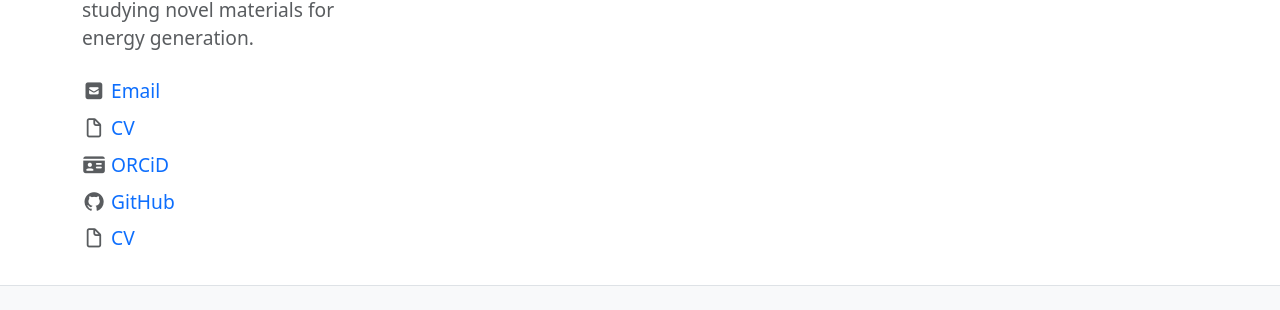
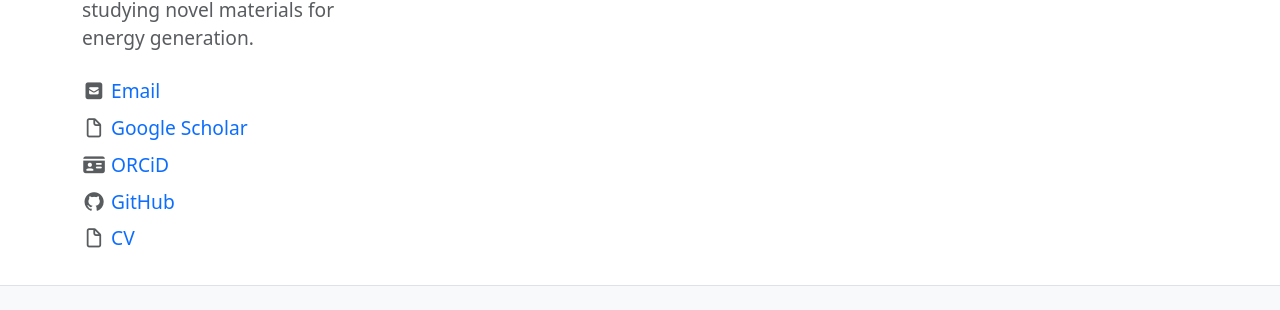
Before and after one commit to race-joseph/joe-race, a Jekyll site: the page built from pages/talks.md, in a window 1280 px wide. Shown: the part 524-834 px from the top of the page. Built offline with Jekyll 4.4.1, drawn with Linux system fonts in a browser that asks for light colours; nearby versions of some CDN libraries.

Commit message:
Fixing Google scholar link

```diff
--- a/_layouts/profile-page-left.html
+++ b/_layouts/profile-page-left.html
@@ -9,7 +9,7 @@ layout: default
             <h4 class="mt-4">{{ site.author }}</h4>
             <p class="text-muted mt-2 mb-4">{{ site.bio }}</p>
             {% if site.email %}<p class="text-muted text-small my-2"><span class="fas fa-envelope-square"></span> <a href="{{ site.email | prepend: 'mailto:' }}" target="_blank" rel="noopener">Email</a></p>{% endif %}
-            {% if site.google %}<p class="text-muted text-small my-2"><span class="fa-regular fa-file"></span> <a href="{{ site.google | relative_url }}" target="_blank" rel="noopener">CV</a></p>{% endif %}
+            {% if site.google %}<p class="text-muted text-small my-2"><span class="fa-regular fa-file"></span> <a href="{{ site.google | relative_url }}" target="_blank" rel="noopener">Google Scholar</a></p>{% endif %}
             {% if site.department %}<p class="text-muted text-small my-2"><span class="fas fa-school"></span> <a href="{{ site.department }}" target="_blank" rel="noopener">Department</a></p>{% endif %}
             {% if site.orcid %}<p class="text-muted text-small my-2"><span class="fas fa-id-card"></span> <a href="{{ site.orcid }}" target="_blank" rel="noopener">ORCiD</a></p>{% endif %}
             {% if site.github_profile %}<p class="text-muted text-small my-2"><span class="fab fa-github"></span> <a href="{{ site.github_profile }}" target="_blank" rel="noopener">GitHub</a></p>{% endif %}
```
